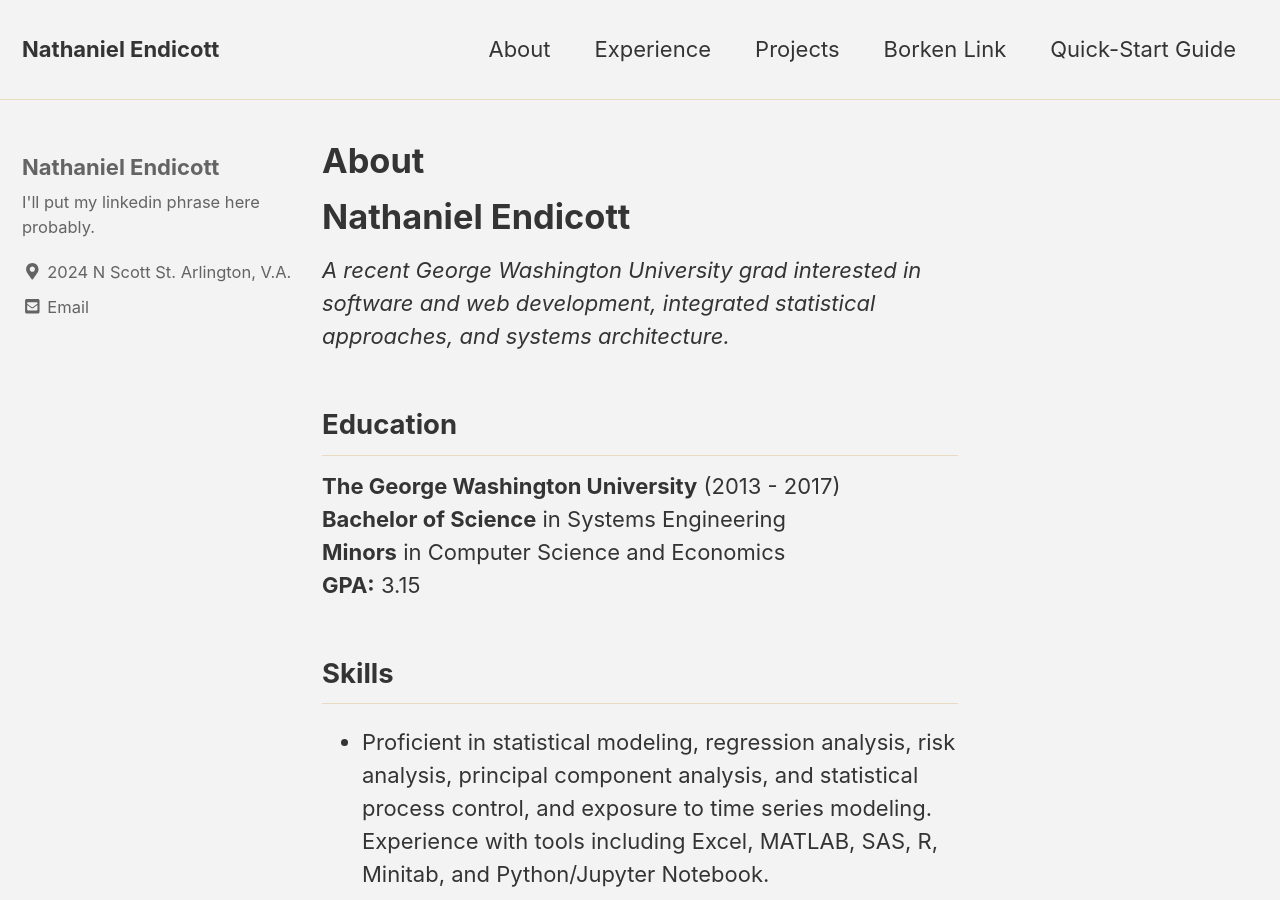
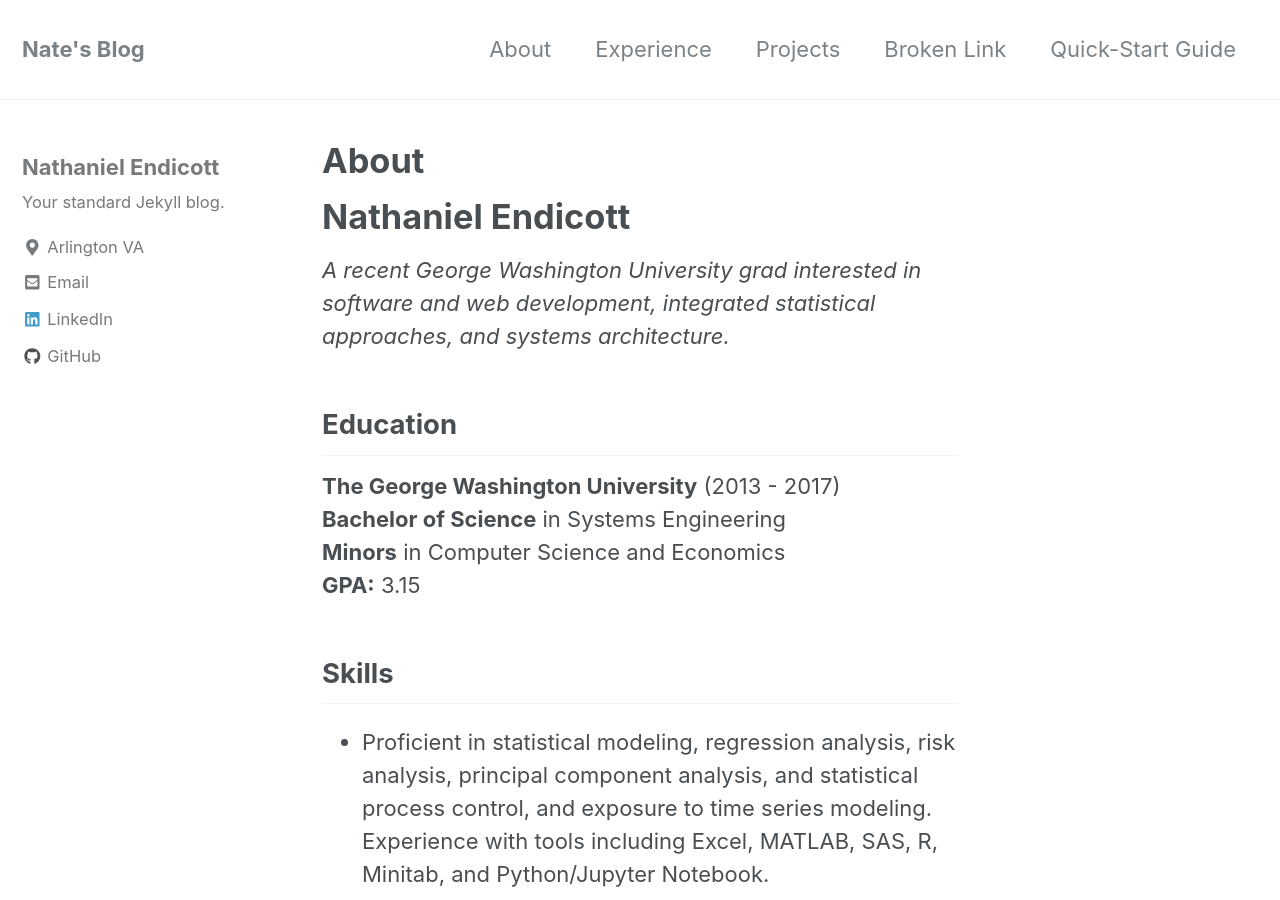
Before and after one commit to npendicott/npendicott.github.io, a Jekyll site: the page built from _pages/about.md, in a window 1280 px wide and 900 px high. Built offline with Jekyll 4.4.1, drawn with Linux system fonts in a browser that asks for light colours; nearby versions of some CDN libraries.

```diff
--- a/_config.yml
+++ b/_config.yml
@@ -12,14 +12,14 @@
 
 # theme                  : "minimal-mistakes-jekyll"
 # remote_theme           : "mmistakes/minimal-mistakes"
-minimal_mistakes_skin    : "dirt" # "air", "aqua", "contrast", "dark", "dirt", "neon", "mint", "plum", "sunrise"
+# minimal_mistakes_skin    : "dirt" # "air", "aqua", "contrast", "dark", "dirt", "neon", "mint", "plum", "sunrise"
 
 # Site Settings
 locale                   : "en-US"
-title                    : "Nathaniel Endicott"
+title                    : "Nate's Blog"
 title_separator          : "-"
 name                     : "Nathaniel Endicott"
-description              : "Nathaniel's Portfolio."
+description              : "Your standard Jekyll blog."
 url                      : # "https://npendicott.github.io/"  # the base hostname & protocol for your site e.g. "https://mmistakes.github.io"
 baseurl                  : # the subpath of your site, e.g. "/blog"
 repository               : # GitHub username/repo-name e.g. "mmistakes/minimal-mistakes"
@@ -99,8 +99,8 @@ analytics:
 author:
   name             : "Nathaniel Endicott"
   avatar           : # path of avatar image, e.g. "/assets/images/bio-photo.jpg"
-  bio              : "I'll put my linkedin phrase here probably."
-  location         : "2024 N Scott St. Arlington, V.A."
+  bio              : "Your standard Jekyll blog."  # "Microsoft in the streets, Linux in the sheets."
+  location         : "Arlington VA"
   email            : "npendicott@gmail.com"
   uri              :
   home             : # null (default), "absolute or relative url to link to author home"
@@ -110,13 +110,13 @@ author:
   flickr           :
   facebook         :
   foursquare       :
-  github           :
+  github           : "npendicott"
   gitlab           :
   google_plus      :
   keybase          :
   instagram        :
   lastfm           :
-  linkedin         : # "john-doe-12345678" (the last part of your profile url, e.g. https://www.linkedin.com/in/john-doe-12345678)
+  linkedin         : "nathaniel-endicott-642316b6"  # "john-doe-12345678" (the last part of your profile url, e.g. https://www.linkedin.com/in/john-doe-12345678)
   pinterest        :
   soundcloud       :
   stackoverflow    : # "123456/username" (the last part of your profile url, e.g. https://stackoverflow.com/users/123456/username)
@@ -255,10 +255,10 @@ compress_html:
 
 # Defaults
 defaults:
-  # _projects
+  # _posts
   - scope:
       path: ""
-      type: projects
+      type: posts
     values:
       layout: single
       author_profile: true
--- a/_data/navigation.yml
+++ b/_data/navigation.yml
@@ -5,11 +5,12 @@ main:
   - title: "Experience"
     url: /experience/
   - title: "Projects"
-    url: /projects/
-  - title: "Borken Link"
+    url: /posts/
+  - title: "Broken Link"
     url: /some-bad-url/
   - title: "Quick-Start Guide"
     url: https://mmistakes.github.io/minimal-mistakes/docs/quick-start-guide/
+
   # - title: "About"
   #   url: https://mmistakes.github.io/minimal-mistakes/about/
   # - title: "Sample Posts"
--- a/_pages/about.md
+++ b/_pages/about.md
@@ -4,8 +4,7 @@ permalink: /about/
 ---
 
 # Nathaniel Endicott
-*A recent George Washington University grad interested in software and web*
-*development, integrated statistical approaches, and systems architecture.*
+*A recent George Washington University grad interested in software and web development, integrated statistical approaches, and systems architecture.*
 
 ## Education
 **The George Washington University** (2013 - 2017)
```
Also changed, not shown: Gemfile (+33 -1 lines), _pages/404.md (+2 -2 lines), _pages/posts.md (added, +16 -0 lines), _pages/projects.md (deleted, +0 -5 lines), _posts/2018-05-23-first.md (added, +14 -0 lines).
